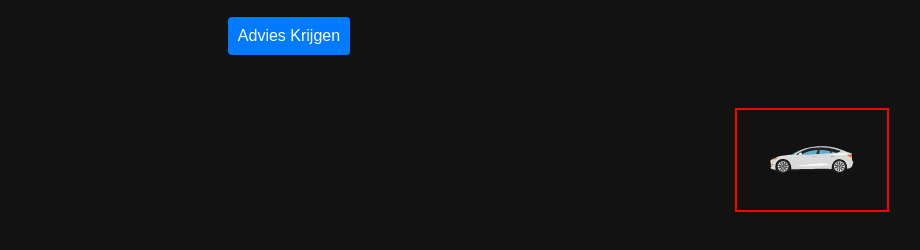
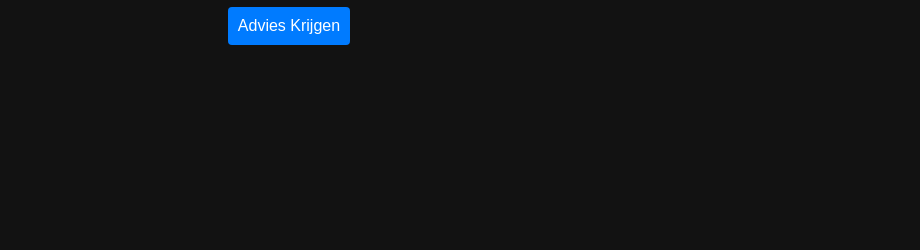
Before and after one commit to jeffreymooiweer/Weergrip, a plain HTML site: page index.html in a window 1280 px wide. Shown: the part 314-564 px from the top of the page, without its empty margins (351-1271 px from the left). Drawn offline with Linux system fonts and the light colour scheme.

Commit message:
Update style.css

```diff
--- a/style.css
+++ b/style.css
@@ -46,28 +46,28 @@ button:hover {
 #advice-container {
   position: relative;
   width: 100%;
-  height: 150px; /* Hoogte van de animatiezone */
+  height: 200px; /* Hoogte van de animatiezone */
   margin-top: 30px;
+  overflow: hidden; /* Verberg elementen buiten de container */
 }
 
 #advice {
   position: absolute;
-  right: 20px;
-  top: 50%;
+  right: -300px; /* Start buiten het scherm aan de rechterkant */
+  top: 50%; /* Midden van het containergebied */
   transform: translateY(-50%);
-  width: 150px; /* Zorg dat dit overeenkomt met de afbeelding */
-  height: 100px; /* Pas dit eventueel aan naar verhouding */
-  background-image: url('tesla-car-svg-by-Vexels.svg');
+  width: 150px;
+  height: auto;
+  background-image: url('tesla-car-svg-by-Vexels.svg'); /* Laad de Tesla SVG */
   background-size: contain;
   background-repeat: no-repeat;
-  background-position: center;
-  border: 2px solid red; /* Tijdelijk visuele grens */
+  opacity: 0; /* Start als onzichtbaar */
+  transition: transform 2s cubic-bezier(0.25, 1, 0.5, 1), opacity 1.5s ease; /* Animatie voor remweg */
 }
-
 
 #advice.show {
   right: 20px; /* Eindpositie op het scherm */
-  opacity: 1; /* Volledig zichtbaar */
+  opacity: 1;
 }
 
 /* Styling voor remspoor */
@@ -85,17 +85,6 @@ button:hover {
 
 #advice.show::after {
   width: 300px; /* Remspoor groeit naar volledige breedte */
-  opacity: 1;
-}
-
-/* Advies na de animatie */
-#advice-text {
-  margin-top: 30px;
-  opacity: 0;
-  transition: opacity 1s ease-in-out;
-}
-
-#advice-text.show {
   opacity: 1;
 }
 
```
